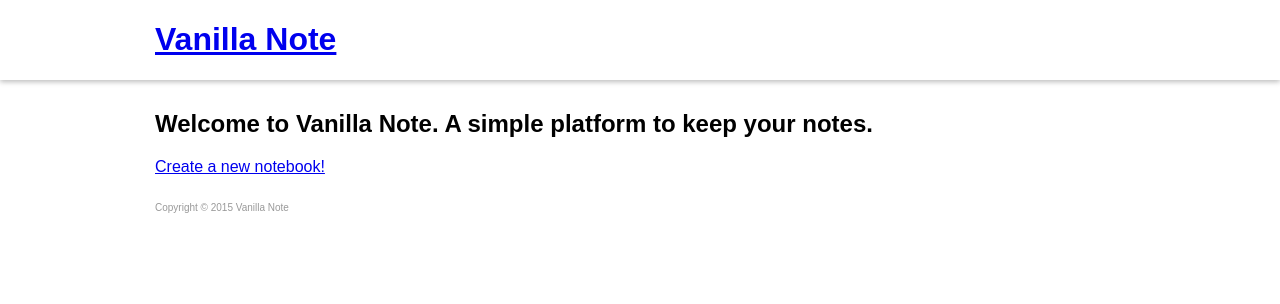
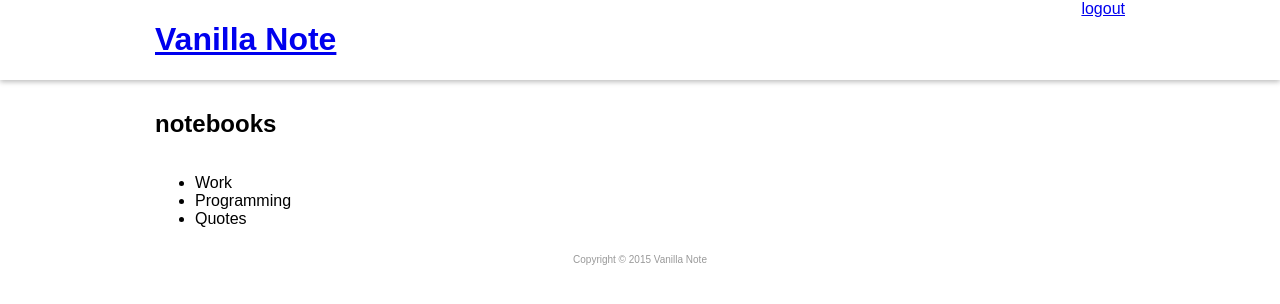
Before and after one commit to joelcolucci/vanillanote, a Flask app: page /home in a window 1280 px wide. Shown: the top 304 px of the page. Run offline with Flask 2, Linux system fonts and the light colour scheme; parts of the project's set-up code (start-up, migrations or seed data) failed here and were passed over.

Commit message:
impd basic structure of page

```diff
--- a/templates/home.html
+++ b/templates/home.html
@@ -3,9 +3,30 @@
 
 <div class="container">
     <div class="row">
-        <div class="col-12">
-            <h2>Welcome to Vanilla Note. A simple platform to keep your notes.</h2>
-            <p><a href="/notebook/new">Create a new notebook!</a></p>
+        <div class="col-4">
+            <h2>notebooks</h2>
+        </div>
+        <div class="col-8">
+            <!-- flash messages will go here -->
+        </div>
+    </div>
+    <div class="row">
+        <div class="col-4">
+            <div class="list-notebooks">
+                <ul>
+                    <li>Work</li>
+                    <li>Programming</li>
+                    <li>Quotes</li>
+                </ul>
+            </div>
+        </div>
+        <div class="col-8">
+            <div class="note">
+            </div>
+            <div class="note">
+            </div>
+            <div class="note">
+            </div>
         </div>
     </div>
 </div>
--- a/templates/wrapper_main.html
+++ b/templates/wrapper_main.html
@@ -19,7 +19,9 @@
                     <h1 class="main-logo"><a href="/">Vanilla Note</a></h1>
                 </div>
                 <div class="col-6 text-right">
-
+                    <nav>
+                        <a href="#">logout</a>
+                    </nav>
                 </div>
             </div>
         </div>
@@ -27,11 +29,10 @@
     </header>
     {% block content %}
     {% endblock %}
-    <div id="result"></div>
     <footer>
         <div class="container">
             <div class="row">
-                <div class="col-12">
+                <div class="col-12 text-center">
                     <p class="copy-right">Copyright &copy; 2015 Vanilla Note</p>
                 </div>
             </div>
```
